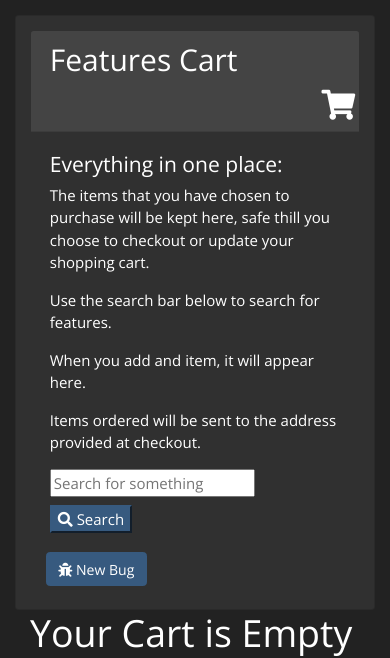
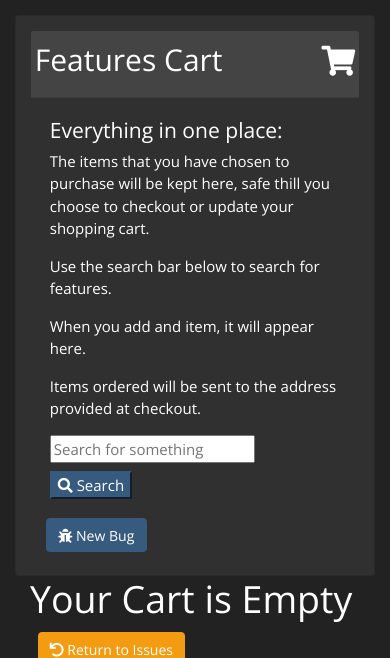
Before and after one commit to ddeveloper72/milestone-5-project, a Django app: template cart/templates/cart.html in a window 390 px wide. Shown: the part 68-726 px from the top of the page. Run offline with Django 3.2, Linux system fonts and the light colour scheme; the template is opened without the code that fills it, so the values that code supplies are empty; some libraries are stand-ins or nearby versions.

Commit message:
Removed offset-sm-12 from title for for debuggin font awsome icon location.

```diff
--- a/templates/partials/_add_blog.html
+++ b/templates/partials/_add_blog.html
@@ -5,10 +5,10 @@
         <div class="box">
             <div class="card-header">
                 <div class="row">
-                    <div class="col-sm-10">
+                    <div class="col-xs-10">
                         <h3>Adding a Post...</h3>
                     </div>
-                    <div class="offset-sm-12 ml-auto">
+                    <div class="ml-auto">
                         <div class="regform"><i class="far fa-comments"></i></div>
                     </div>
 
--- a/templates/partials/_add_comment.html
+++ b/templates/partials/_add_comment.html
@@ -5,10 +5,10 @@
         <div class="box">
             <div class="card-header">
                 <div class="row">
-                    <div class="col-sm-10">
+                    <div class="col-xs-10">
                         <h3>About Comments</h3>
                     </div>
-                    <div class="offset-sm-12 ml-auto">
+                    <div class="ml-auto">
                         <div class="regform"><i class="far fa-comments"></i></div>
                     </div>
 
--- a/templates/partials/_add_issue.html
+++ b/templates/partials/_add_issue.html
@@ -5,10 +5,10 @@
         <div class="box">
             <div class="card-header">
                 <div class="row">
-                    <div class="col-sm-10">
+                    <div class="col-xs-10">
                         <h3>Adding a Bug/Feature...</h3>
                     </div>
-                    <div class="offset-sm-12 ml-auto">
+                    <div class="ml-auto">
                         <div class="regform"><i class="far fa-comments"></i></div>
                     </div>
 
--- a/templates/partials/_cart.html
+++ b/templates/partials/_cart.html
@@ -4,10 +4,10 @@
         <div class="box">
             <div class="card-header">
                 <div class="row">
-                    <div class="col-sm-10">
+                    <div class="col-xs-10">
                         <h3>Features Cart</h3>
                     </div>
-                    <div class="offset-sm-12 ml-auto">
+                    <div class="ml-auto">
                         <div class="regform"><i class="fas fa-shopping-cart"></i></div>
                     </div>
                 </div>
--- a/templates/partials/_issue.html
+++ b/templates/partials/_issue.html
@@ -4,10 +4,10 @@
         <div class="box">
             <div class="card-header">
                 <div class="row">
-                    <div class="col-sm-10">
+                    <div class="col-xs-10">
                         <h3>Bugs & Featrues</h3>
                     </div>
-                    <div class="offset-sm-12 ml-auto">
+                    <div class="ml-auto">
                         <div class="regform"><i class="fas fa-folder-open"></i></div>
                     </div>
                 </div>
--- a/templates/partials/_issue_admin.html
+++ b/templates/partials/_issue_admin.html
@@ -4,10 +4,10 @@
         <div class="box">
             <div class="card-header">
                 <div class="row">
-                    <div class="col-sm-10">
+                    <div class="col-xs-10">
                         <h3>Task Information:</h3>
                     </div>
-                    <div class="offset-sm-12 ml-auto">
+                    <div class="ml-auto">
                         <div class="regform"><i class="fas fa-award"></i></div>
                     </div>
                 </div>
--- a/templates/partials/_issue_admin_paginated.html
+++ b/templates/partials/_issue_admin_paginated.html
@@ -4,10 +4,10 @@
         <div class="box">
             <div class="card-header">
                 <div class="row">
-                    <div class="col-sm-10">
+                    <div class="col-xs-10">
                         <h3>Task Information:</h3>
                     </div>
-                    <div class="offset-sm-12 ml-auto">
+                    <div class="ml-auto">
                         <div class="regform"><i class="fas fa-award"></i></div>
                     </div>
                 </div>
--- a/templates/partials/_issue_paginated.html
+++ b/templates/partials/_issue_paginated.html
@@ -4,10 +4,10 @@
         <div class="box">
             <div class="card-header">
                 <div class="row">
-                    <div class="col-sm-10">
+                    <div class="col-xs-10">
                         <h3>Bugs & Featrues</h3>
                     </div>
-                    <div class="offset-sm-12 ml-auto">
+                    <div class="offset-sm-xs ml-auto">
                         <div class="regform"><i class="fas fa-folder-open"></i></div>
                     </div>
                 </div>
--- a/templates/partials/_post.html
+++ b/templates/partials/_post.html
@@ -4,10 +4,10 @@
         <div class="box">
             <div class="card-header">
                 <div class="row">
-                    <div class="col-sm-10">
+                    <div class="col-xs-10">
                         <h3>Our Blog</h3>
                     </div>
-                    <div class="offset-sm-12 ml-auto">
+                    <div class="offset-sm-xs ml-auto">
                         <div class="regform"><i class="fas fa-blog"></i></div>
                     </div>
                 </div>
--- a/templates/partials/_post_admin.html
+++ b/templates/partials/_post_admin.html
@@ -5,10 +5,10 @@
         <div class="box">
             <div class="card-header">
                 <div class="row">
-                    <div class="col-sm-10">
+                    <div class="col-xs-10">
                         <h3>Blog Info:</h3>
                     </div>
-                    <div class="offset-sm-12 ml-auto">
+                    <div class="ml-auto">
                         <div class="regform"><i class="fas fa-info-circle ml-2"></i></div>
                     </div>
                 </div>
--- a/templates/partials/_post_admin_paginated.html
+++ b/templates/partials/_post_admin_paginated.html
@@ -4,10 +4,10 @@
         <div class="box">
             <div class="card-header">
                 <div class="row">
-                    <div class="col-sm-10">
+                    <div class="col-xs-10">
                         <h3>Blog Info:</h3>
                     </div>
-                    <div class="offset-sm-12 ml-auto">
+                    <div class="ml-auto">
                         <div class="regform"><i class="fas fa-info-circle ml-2"></i></div>
                     </div>
                 </div>
--- a/templates/partials/_post_paginated.html
+++ b/templates/partials/_post_paginated.html
@@ -4,10 +4,10 @@
         <div class="box">
             <div class="card-header">
                 <div class="row">
-                    <div class="col-sm-10">
+                    <div class="col-xs-10">
                         <h3>Our Blog</h3>
                     </div>
-                    <div class="offset-sm-12 ml-auto">
+                    <div class="ml-auto">
                         <div class="regform"><i class="fas fa-blog"></i></div>
                     </div>
                 </div>
--- a/templates/partials/_profile.html
+++ b/templates/partials/_profile.html
@@ -4,10 +4,10 @@
         <div class="box">
             <div class="card-header">
                 <div class="row">
-                    <div class="col-sm-10">
+                    <div class="col-xs-10">
                         <h3>Your Profile</h3>
                     </div>
-                    <div class="offset-sm-12 ml-auto">
+                    <div class="ml-auto">
                         <div class="regform"><i class="far fa-user-circle"></i></div>
                     </div>
                 </div>
```
